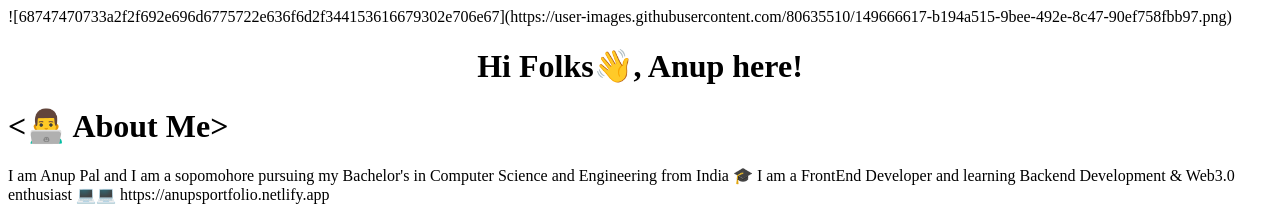
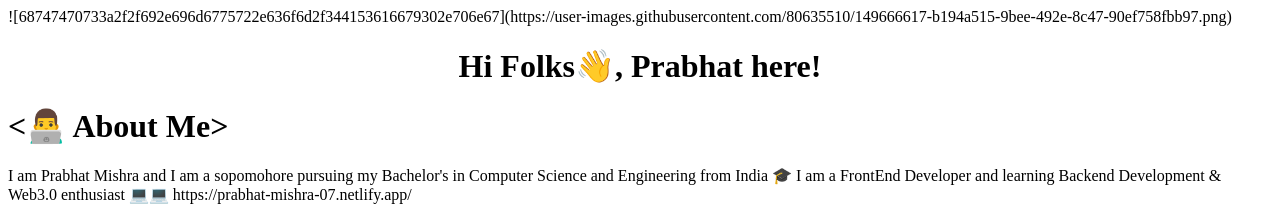
Before and after one commit to prabhat706/README.md, a plain HTML site: page index.html in a window 1280 px wide. Shown: the top 222 px of the page. Drawn offline with Linux system fonts and the light colour scheme.

Commit message:
Update index.html

```diff
--- a/index.html
+++ b/index.html
@@ -1,17 +1,17 @@
 ![68747470733a2f2f692e696d6775722e636f6d2f344153616679302e706e67](https://user-images.githubusercontent.com/80635510/149666617-b194a515-9bee-492e-8c47-90ef758fbb97.png)
-<h1 align="center">Hi Folks👋, Anup here!</h1>
+<h1 align="center">Hi Folks👋, Prabhat here!</h1>
 <!-- <h3 align="center">I am a Computer Science student & Web developer.</h3> -->
 <h1><👨‍💻 About Me></h1>
-    I am Anup Pal and I am a sopomohore pursuing my Bachelor's in Computer Science and Engineering from India 🎓 I am a FrontEnd Developer and learning Backend Development & Web3.0 enthusiast 💻💻
-https://anupsportfolio.netlify.app
+    I am Prabhat Mishra and I am a sopomohore pursuing my Bachelor's in Computer Science and Engineering from India 🎓 I am a FrontEnd Developer and learning Backend Development & Web3.0 enthusiast 💻💻
+https://prabhat-mishra-07.netlify.app/
    <br>
     <br/>
 <!--      Links      -->
 
 
-[![](https://img.shields.io/badge/-anup_pal-blue?style=for-the-badge&logo=Linkedin&logoColor=white&linkhttps://www.linkedin.com/in/anup-pal-ba73a01b6/)](https://www.linkedin.com/in/anup-pal-ba73a01b6/)
-[![](https://img.shields.io/badge/-anuppal602@gmail.com-c14438?style=for-the-badge&logo=gmail&logoColor=white&link=mailto:anuppal)](mailto:anuppal602@gmail.com)
-[![](https://img.shields.io/badge/-Anup0099-171515?style=for-the-badge&logo=github&logoColor=white)](https://github.com/anup0099)
+[![](https://img.shields.io/badge/-prabhat706-blue?style=for-the-badge&logo=Linkedin&logoColor=white&linkhttps:https://www.linkedin.com/in/prabhat-mishra-30a620213/)](https://www.linkedin.com/in/prabhat-mishra-30a620213/)
+[![](https://img.shields.io/badge/-07prabhatmishra@gmail.com-c14438?style=for-the-badge&logo=gmail&logoColor=white&link=mailto:PrabhatMishra)](mailto:07prabhatmishra.com)
+[![](https://img.shields.io/badge/-prabhat706-171515?style=for-the-badge&logo=github&logoColor=white)](https://github.com/prabhat706)
 
 
 
```
